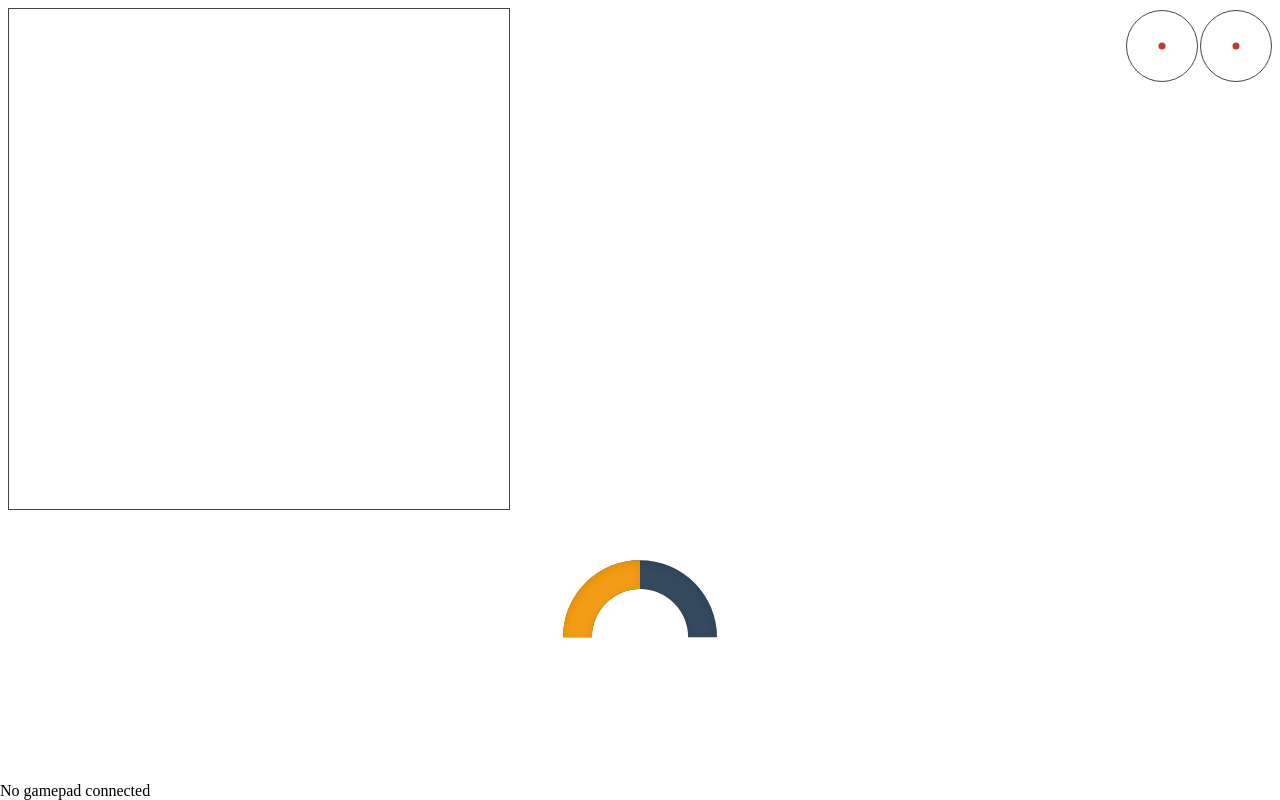
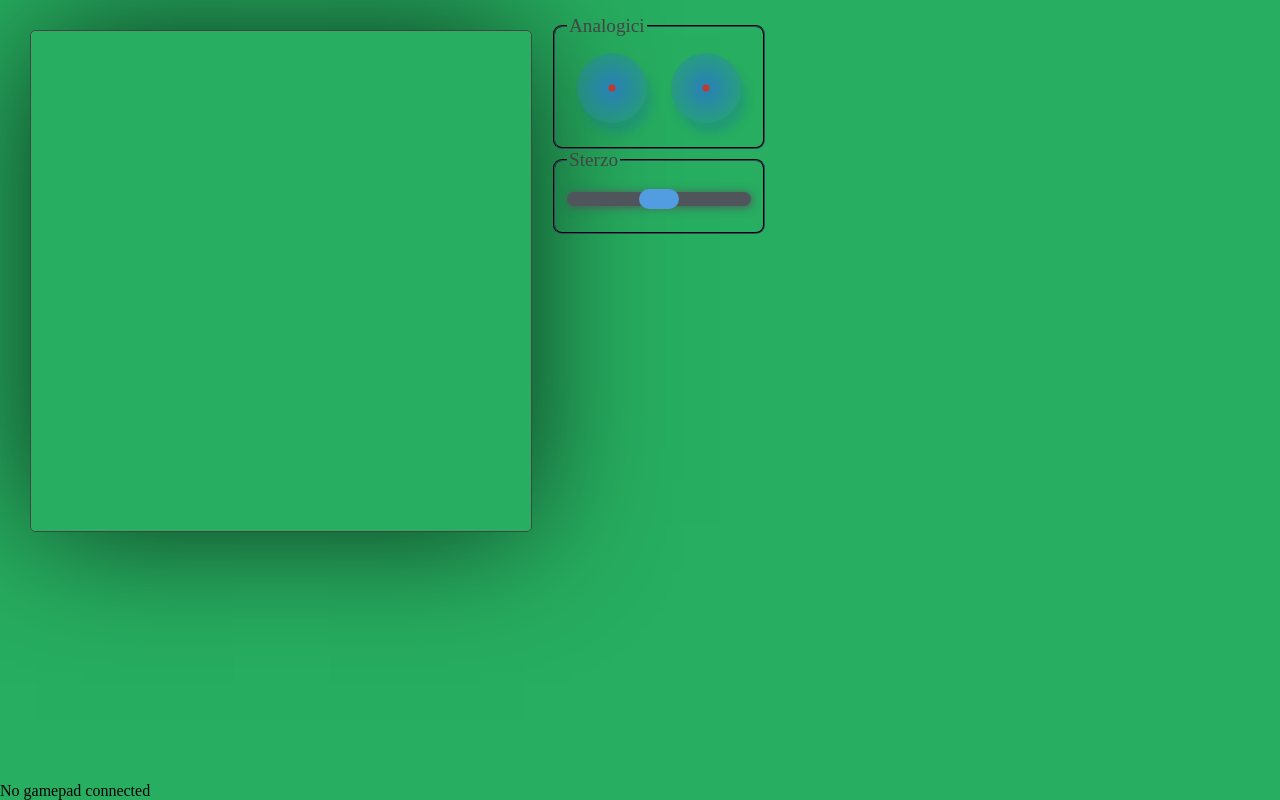
Before and after one commit to Carlovan/cedric, a website: page webserver/site/index.html in a window 1280 px wide. Drawn offline with Linux system fonts and the light colour scheme.

Commit message:
Better interface

```diff
--- a/webserver/site/analogstick.js
+++ b/webserver/site/analogstick.js
@@ -5,9 +5,11 @@ function AnalogStick(container, color) {
 	this.circle = document.createElement('div');
 	this.circle.style.width = '100%';
 	this.circle.style.height = '100%';
-	this.circle.style.border = '1px solid #444';
+	//this.circle.style.border = '1px solid #444';
 	this.circle.style.borderRadius = '50%';
 	this.circle.style.position = 'relative';
+	this.circle.style.background = 'radial-gradient(ellipse at center, #2980b9 0%, rgba(0,0,0,0) 110%)';
+	this.circle.style.boxShadow = '5px 10px 10px 0px rgba(21, 108, 165, 0.3)';
 	container.appendChild(this.circle);
 
 	this.indicator = document.createElement('div');
--- a/webserver/site/index.html
+++ b/webserver/site/index.html
@@ -3,6 +3,7 @@
 	<head>
 		<title>Cedric Controller</title>
 		<link rel='stylesheet' href='style.css'>
+		<link rel='stylesheet' href='sliders.css'>
 		<script src='raphael-2.1.4.min.js'></script>
 		<script src='justgage.js'></script>
 		<script src='analogstick.js'></script>
@@ -11,10 +12,17 @@
 	<body>
 		<canvas id='cameraView' width='200' height='200'></canvas>
 		<div id='info'></div>
-		<div id='knobs'>
-			<div id='lknob_container' class='knob'></div>
-			<div id='rknob_container' class='knob'></div>
+		<div id='controls'>
+			<fieldset id='knobs'>
+				<legend>Analogici</legend>
+				<div id='lknob_container' class='knob'></div>
+				<div id='rknob_container' class='knob'></div>
+			</fieldset>
+			<br />
+			<fieldset>
+				<legend>Sterzo</legend>
+				<input type='range' disabled=true id='steer_indicator' min='-1' max='1' step='0.01'>
+			</fieldset>
 		</div>
-		<div id='steer'></div>
 	</body>
 </html>
--- a/webserver/site/main.js
+++ b/webserver/site/main.js
@@ -14,7 +14,7 @@ window.onload = function() {
 				image = [].concat(...image.map(function(val){
 					return [val, val, val, 255];
 				})); // Convert to RGB (kinda)
-				console.log(image[0]);
+				//console.log(image[0]);
 				setImage('cameraView', image);
 		}
 	}
@@ -25,24 +25,13 @@ window.onload = function() {
 		speed: 0
 	};
 
-	var steer = new JustGage({
-		id: 'steer',
-		value: 0,
-		min: -1,
-		max: 1,
-		gaugeColor: '#34495e',
-		levelColors: ['#f39c12'],
-		noGradient: true,
-		hideMinMax: true,
-		hideValue: true,
-		refreshAnimationTime: 0.1
-	});
+	var steer = document.getElementById('steer_indicator');
 	var l_knob = new AnalogStick(document.getElementById('lknob_container'));
 	var r_knob = new AnalogStick(document.getElementById('rknob_container'));
 	var info_div = document.getElementById('info');
 
 	function runLoop(){
-		window.requestAnimationFrame(runLoop);
+		//window.requestAnimationFrame(runLoop);
 
 		var gamepads = navigator.getGamepads();
 
@@ -63,13 +52,14 @@ window.onload = function() {
 			// Calculate the steering value
 			var steering = Math.min(1, Math.max(-1, rX + lX/5 ));
 			steering = Math.round(steering * 100) / 100;
+			//steering *= 0.95;
 
 			l_knob.set_axes(lX, lY);
 			r_knob.set_axes(rX, rY);
 
-			steer.refresh(steering);
+			steer.value = steering;
 
-			var speed = bA.pressed ? 0.2 : 0;
+			var speed = bA.pressed ? 0.1 : 0;
 			if(walk_data.speed != speed || walk_data.steering != steering){
 				walk_data.steering = steering;
 				walk_data.speed = speed;
@@ -77,7 +67,8 @@ window.onload = function() {
 			}
 		}
 	}
-	window.requestAnimationFrame(runLoop);
+	//window.requestAnimationFrame(runLoop);
+	setInterval(runLoop, 10);
 
 
 	function getCameraView(){
--- /dev/null
+++ b/webserver/site/sliders.css
@@ -0,0 +1,90 @@
+input[type=range] {
+  height: 26px;
+  -webkit-appearance: none;
+  margin: 10px 0;
+  /*width: 100%;*/
+  background-color: transparent;
+}
+input[type=range]:focus {
+  outline: none;
+}
+input[type=range]::-webkit-slider-runnable-track {
+  width: 100%;
+  height: 14px;
+  cursor: default;
+  animate: 0.2s;
+  box-shadow: 1px 1px 10px 0px #50555C;
+  background: #50555C;
+  border-radius: 14px;
+  border: 0px solid #000000;
+}
+input[type=range]::-webkit-slider-thumb {
+  box-shadow: 0px 0px 0px #000000;
+  border: 0px solid #000000;
+  height: 20px;
+  width: 40px;
+  border-radius: 12px;
+  background: #529DE1;
+  cursor: default;
+  -webkit-appearance: none;
+  margin-top: -3px;
+}
+input[type=range]:focus::-webkit-slider-runnable-track {
+  background: #50555C;
+}
+input[type=range]::-moz-range-track {
+  width: 100%;
+  height: 14px;
+  cursor: default;
+  animate: 0.2s;
+  box-shadow: 1px 1px 10px 0px #50555C;
+  background: #50555C;
+  border-radius: 14px;
+  border: 0px solid #000000;
+}
+input[type=range]::-moz-range-thumb {
+  box-shadow: 0px 0px 0px #000000;
+  border: 0px solid #000000;
+  height: 20px;
+  width: 40px;
+  border-radius: 12px;
+  background: #529DE1;
+  cursor: default;
+}
+input[type=range]::-ms-track {
+  width: 100%;
+  height: 14px;
+  cursor: default;
+  animate: 0.2s;
+  background: transparent;
+  border-color: transparent;
+  color: transparent;
+}
+input[type=range]::-ms-fill-lower {
+  background: #50555C;
+  border: 0px solid #000000;
+  border-radius: 28px;
+  box-shadow: 1px 1px 10px 0px #50555C;
+}
+input[type=range]::-ms-fill-upper {
+  background: #50555C;
+  border: 0px solid #000000;
+  border-radius: 28px;
+  box-shadow: 1px 1px 10px 0px #50555C;
+}
+input[type=range]::-ms-thumb {
+  margin-top: 1px;
+  box-shadow: 0px 0px 0px #000000;
+  border: 0px solid #000000;
+  height: 20px;
+  width: 40px;
+  border-radius: 12px;
+  background: #529DE1;
+  cursor: default;
+}
+input[type=range]:focus::-ms-fill-lower {
+  background: #50555C;
+}
+input[type=range]:focus::-ms-fill-upper {
+  background: #50555C;
+}
--- a/webserver/site/style.css
+++ b/webserver/site/style.css
@@ -1,3 +1,27 @@
+html {
+	margin: 0;
+	padding: 0;
+	width: 100%;
+	height: 100%;
+	background-color: #27ae60;
+}
+
+body {
+	margin: 0;
+	padding: 15px;
+}
+
+#steer_indicator {
+	display: inline-block;
+	vertical-align: top;
+	width: 100%;
+}
+
+#controls {
+	display:inline-block;
+	vertical-align: top;
+}
+
 #info {
 	position: fixed;
 	bottom: 0;
@@ -8,16 +32,29 @@
 	width: 70px;
 	height: 70px;
 	display: inline-block;
+	margin: 10px;
 }
 
 #knobs {
-	position: fixed;
-	right: 10px;
-	top: 10px;
+	display: inline-block;
+	vertical-align: top;
+}
+
+fieldset {
+	border-radius: 9px;
+	border-color: #34495e;
+}
+
+fieldset > legend {
+	color: #444444;
+	font-size: 120%;
 }
 
 #cameraView {
 	border: 1px solid #444;
+	border-radius: 5px;
+	box-shadow: 0 0 130px -7px rgba(0,0,0,0.75);
 	width: 500px;
 	height: 500px;
+	margin: 15px;
 }
```
